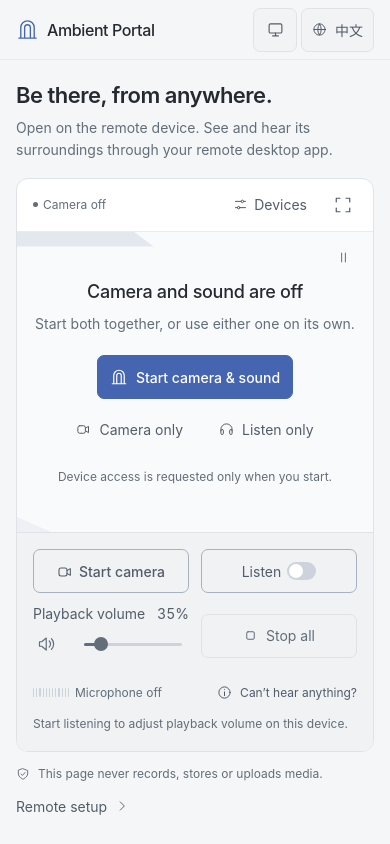
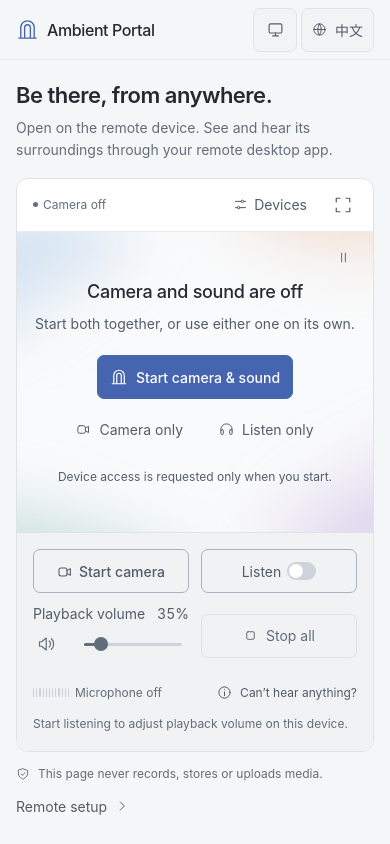
Before and after one commit to HangLark/ambient-portal, a website built with Vite: page index.html in a window 390 px wide. Built offline with nearby package versions, Linux system fonts and the light colour scheme.

Commit message:
Add softly drifting pastel idle background

```diff
--- /dev/null
+++ b/src/ambient-background.js
@@ -0,0 +1,21 @@
+// CSS owns playback, so pause, reduced motion and hidden states also stop the drift.
+export function initAmbientBackground(root) {
+  const random = (min, max) => (min + Math.random() * (max - min)).toFixed(3);
+  const colors = [...root.querySelectorAll('.ambient-color')];
+  const varyPath = (color) => {
+    for (let step = 1; step <= 4; step++) {
+      color.style.setProperty(`--drift-${step}`, `translate(${random(-18, 18)}%, ${random(-20, 20)}%) rotate(${random(-24, 24)}deg) scale(${random(0.82, 1.18)}, ${random(0.82, 1.18)})`);
+    }
+  };
+  const nextPath = (event) => {
+    if (event.animationName === 'ambient-drift') varyPath(event.target);
+  };
+  for (const color of colors) {
+    varyPath(color);
+    color.style.setProperty('--drift-duration', `${random(80, 110)}s`);
+    color.style.setProperty('--drift-delay', `${random(-60, 0)}s`);
+  }
+  // Every path meets at the same resting pose, so a new random route never jumps.
+  root.addEventListener('animationiteration', nextPath);
+  return () => root.removeEventListener('animationiteration', nextPath);
+}
--- a/src/main.js
+++ b/src/main.js
@@ -3,6 +3,7 @@ import { icon } from './icons.js';
 import { detectLanguage, saveLanguage, translate } from './i18n.js';
 import { MediaController, isEngaged, DEFAULT_VOLUME, MAX_VOLUME } from './media.js';
 import { CAMERA_FORMATS, cameraRatioLabel, cameraModeLabel, loadCameraFormat, saveCameraFormat } from './camera-format.js';
+import { initAmbientBackground } from './ambient-background.js';
 
 let storage;
 try { storage = window.localStorage; } catch { /* Storage is optional. */ }
@@ -52,16 +53,10 @@ document.querySelector('#app').innerHTML = `
       <div class="stage" id="stage" data-state="idle">
         <video id="preview-video" autoplay playsinline muted></video>
         <div class="standby-art" id="standby-art" aria-hidden="true">
-          <svg class="window-shadow" viewBox="0 0 480 700" preserveAspectRatio="none">
-            <g class="window-panes-desktop">
-              <path class="window-pane" d="M-140-80H110L260 230H10Z" />
-              <path class="window-pane window-pane-soft" d="M28 266H278L462 650H212Z" />
-            </g>
-            <g class="window-panes-mobile">
-              <path class="window-pane" d="M-80-60H112L184 34H-8Z" />
-              <path class="window-pane window-pane-soft" d="M-260 550H-150L180 800H20Z" />
-            </g>
-          </svg>
+          <span class="ambient-color ambient-blue"></span>
+          <span class="ambient-color ambient-lilac"></span>
+          <span class="ambient-color ambient-sage"></span>
+          <span class="ambient-color ambient-peach"></span>
         </div>
         <div class="empty-state" id="empty-state">
           <div class="preview-placeholder" id="preview-placeholder" aria-hidden="true">${icon('camera')}</div>
@@ -165,6 +160,7 @@ document.querySelector('#app').innerHTML = `
 `;
 
 const $ = (id) => document.getElementById(id);
+const disposeAmbientBackground = initAmbientBackground($('standby-art'));
 const video = $('preview-video');
 let savedCameraFormat = loadCameraFormat(storage);
 const media = new MediaController({ video, cameraFormat: savedCameraFormat, onChange: render });
@@ -588,6 +584,7 @@ window.addEventListener('pagehide', () => {
   media.stopAll();
 });
 if (import.meta.hot) import.meta.hot.dispose(() => {
+  disposeAmbientBackground();
   media.dispose(); cancelAnimationFrame(levelFrame);
   stageObserver.disconnect();
   reducedMotion.removeEventListener('change', renderBackgroundMotion);
--- a/src/style.css
+++ b/src/style.css
@@ -6,8 +6,11 @@
   --page-bg: #111315;
   --panel-bg: #1a1d20;
   --stage-bg: #111315;
-  --standby-pane: #242b34;
-  --standby-pane-soft: #1c232b;
+  --ambient-blue: #6897c5;
+  --ambient-lilac: #9b87bd;
+  --ambient-sage: #78aaa1;
+  --ambient-peach: #c8a295;
+  --ambient-opacity: .2;
   --control-bg: #1c2024;
   --dialog-bg: #23272c;
   --field-bg: #1b1f23;
@@ -48,8 +51,11 @@
   --page-bg: #f5f6f7;
   --panel-bg: #ffffff;
   --stage-bg: #f9fafb;
-  --standby-pane: #e3e8ef;
-  --standby-pane-soft: #edf0f4;
+  --ambient-blue: #b0cce9;
+  --ambient-lilac: #d1c1e6;
+  --ambient-sage: #b7d6ce;
+  --ambient-peach: #edd1bf;
+  --ambient-opacity: .58;
   --control-bg: #f0f2f4;
   --dialog-bg: #ffffff;
   --field-bg: #f9fafb;
@@ -145,28 +151,34 @@ h1 { font-size: 24px; font-weight: 600; letter-spacing: -.5px; line-height: 1.4;
 .stage { position: relative; flex: 1 0 auto; min-height: 300px; background: var(--stage-bg); overflow: hidden; display: grid; place-items: center; }
 .stage video { width: 100%; height: 100%; position: absolute; inset: 0; object-fit: contain; background: var(--video-bg); opacity: 0; transition: opacity .25s ease; }
 .stage[data-state='active'] video { opacity: 1; }
-.standby-art { position: absolute; inset: 0; overflow: hidden; pointer-events: none; opacity: 1; transition: opacity .2s ease, display .2s allow-discrete; }
+.standby-art { position: absolute; inset: 0; overflow: hidden; pointer-events: none; opacity: 1; transition: opacity .2s ease, display .2s allow-discrete;
+  mask-image: radial-gradient(ellipse 48% 64% at center, #0000 20%, #0002 52%, #000 100%); /* taste-skill-ignore: User-requested soft color field; this alpha mask protects central text. */
+}
 .standby-art[hidden] { opacity: 0; }
-.window-shadow { --shadow-x: 12px; --shadow-y: 8px; position: absolute; left: -64px; top: -50px; width: calc(clamp(160px, 50% - 236px, 440px) + 64px); height: calc(100% + 100px); overflow: visible; }
-.window-pane { fill: var(--standby-pane); }
-.window-pane-soft { fill: var(--standby-pane-soft); }
-.window-panes-mobile { display: none; }
+.ambient-color { position: absolute; width: 34%; height: 55%; border-radius: 46% 54% 62% 38% / 55% 42% 58% 45%; opacity: var(--ambient-opacity); filter: blur(48px); }
+.ambient-blue { left: -6%; top: -12%; background: var(--ambient-blue); }
+.ambient-lilac { right: -5%; bottom: -12%; background: var(--ambient-lilac); border-radius: 60% 40% 42% 58% / 42% 56% 44% 58%; }
+.ambient-sage { left: 3%; bottom: -22%; width: 29%; background: var(--ambient-sage); }
+.ambient-peach { right: 2%; top: -22%; width: 27%; height: 48%; background: var(--ambient-peach); }
 .background-motion { position: absolute; right: 8px; top: 4px; color: var(--subtle); }
 .background-motion .icon { width: 15px; height: 15px; }
 @media (prefers-reduced-motion: no-preference) {
-  .window-shadow { animation: window-shift 20s ease-in-out infinite; }
-  .standby-art[data-paused='true'] .window-shadow, :root:has(dialog[open]) .window-shadow { animation-play-state: paused; }
-  .standby-art[hidden] .window-shadow { animation: none; }
+  .ambient-color { animation: ambient-drift var(--drift-duration, 96s) var(--drift-delay, 0s) ease-in-out infinite; }
+  .standby-art[data-paused='true'] .ambient-color, :root:has(dialog[open]) .ambient-color { animation-play-state: paused; }
+  .standby-art[hidden] .ambient-color { animation: none; }
 }
-@keyframes window-shift {
-  0%, 100% { transform: translate3d(calc(-1 * var(--shadow-x)), calc(-1 * var(--shadow-y)), 0); }
-  50% { transform: translate3d(var(--shadow-x), var(--shadow-y), 0); }
+@keyframes ambient-drift {
+  0%, 100% { transform: translate(0, 0) rotate(0deg) scale(1, 1); }
+  20% { transform: var(--drift-1, none); }
+  40% { transform: var(--drift-2, none); }
+  60% { transform: var(--drift-3, none); }
+  80% { transform: var(--drift-4, none); }
 }
 .empty-state { position: relative; text-align: center; width: min(520px, calc(100% - 40px)); padding: 32px 0; }
 .preview-placeholder { margin: 0 auto 20px; color: var(--subtle); }
 .preview-placeholder .icon { width: 40px; height: 40px; stroke-width: 1.2; }
 .empty-state h3 { font-size: 20px; font-weight: 500; letter-spacing: -.3px; line-height: 1.5; }
-.empty-state > p { margin-top: 8px; font-size: 14px; color: var(--muted); line-height: 1.6; }
+.empty-state > p { margin-top: 8px; font-size: 14px; color: var(--text-secondary); line-height: 1.6; }
 .empty-state > .empty-hint { font-size: 12px; margin-top: 16px; }
 .empty-actions { display: flex; flex-direction: column; align-items: center; justify-content: center; gap: 8px; margin-top: 24px; }
 .empty-actions:not(:has(button:not([hidden]))) { display: none; }
@@ -326,9 +338,12 @@ html[lang='zh-CN'] h1, html[lang='zh-CN'] .empty-state h3 { letter-spacing: .4px
   .panel-toolbar .status-badge { gap: 5px; }
   #settings-open { gap: 6px; padding: 0 6px; white-space: nowrap; }
   .stage { min-height: 300px; }
-  .window-shadow { --shadow-x: 8px; --shadow-y: 4px; inset: 0; width: 100%; height: 100%; }
-  .window-panes-desktop { display: none; }
-  .window-panes-mobile { display: initial; }
+  .standby-art { mask-image: radial-gradient(ellipse 78% 60% at center, #0000 20%, #0002 56%, #000 100%); } /* taste-skill-ignore: Wider quiet center for the requested pastel background on phones. */
+  .ambient-color { width: 62%; height: 46%; filter: blur(32px); }
+  .ambient-blue { left: -28%; top: -13%; }
+  .ambient-lilac { right: -30%; bottom: -15%; }
+  .ambient-sage { left: -16%; bottom: -28%; }
+  .ambient-peach { right: -18%; top: -30%; }
   .empty-state { width: calc(100% - 32px); padding: 28px 0; }
   .preview-placeholder { margin-bottom: 16px; }
   .empty-state h3 { font-size: 18px; }
```
Also changed, not shown: README.en.md (+1 -1 lines), README.md, docs/preview.en-US.png, docs/preview.light.en-US.png, docs/preview.light.zh-CN.png, docs/preview.zh-CN.png.
